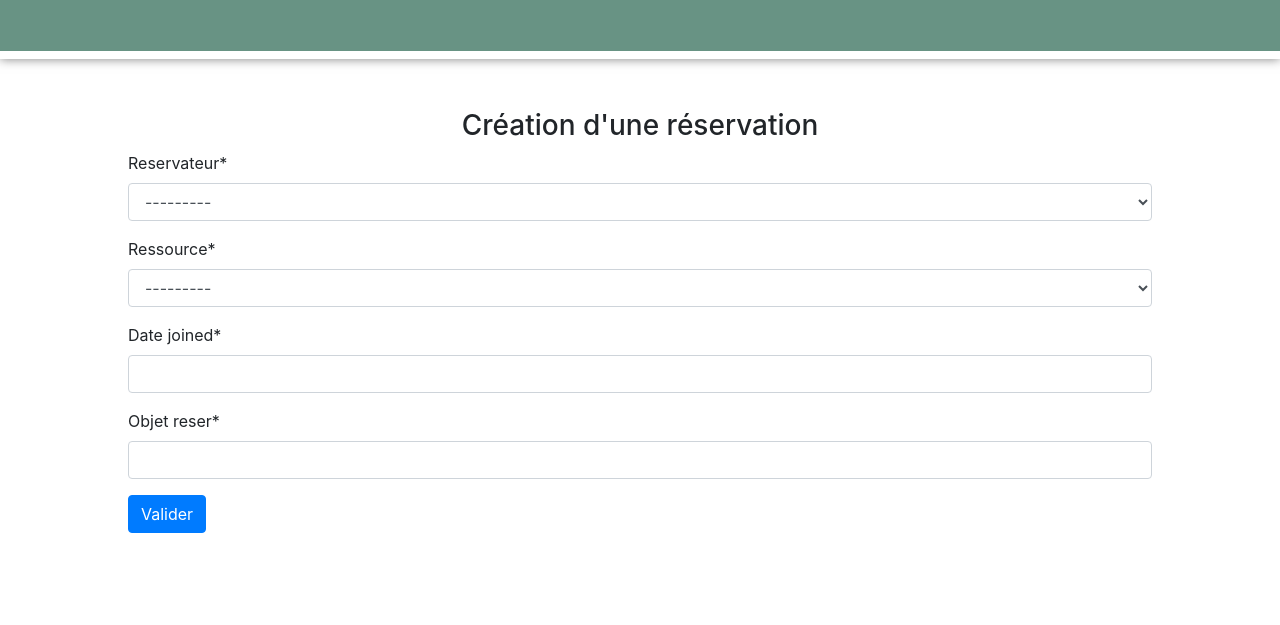
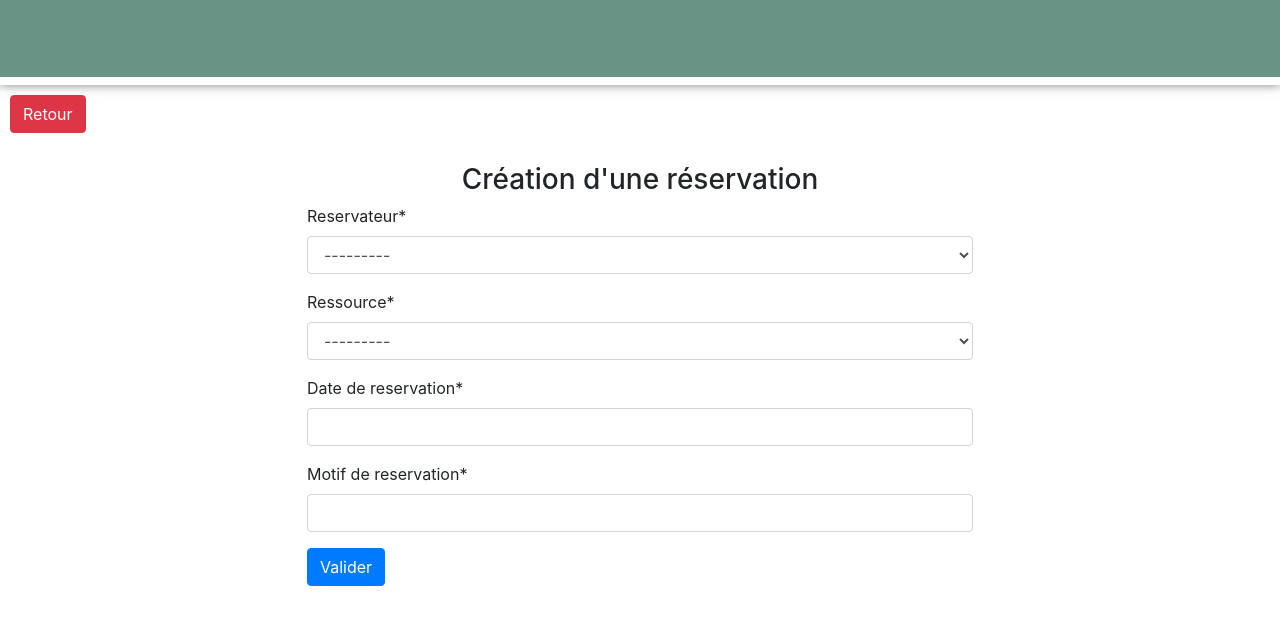
Before and after one commit to kiswayODG/ProjetTutore-Reservation-de-ressources-pedagogiques, a Django app: page /reservation/create_reserv in a window 1280 px wide. Shown: the top 625 px of the page. Run offline with Django 4.2, Linux system fonts and the light colour scheme; data comes from the database, SQL or seed files in the repository; data that the repository does not hold is empty; some libraries are stand-ins or nearby versions.

Commit message:
module reservation-createFormStyle

```diff
--- a/GesRessourcesPed/srcApp/models.py
+++ b/GesRessourcesPed/srcApp/models.py
@@ -39,5 +39,5 @@ class Ressource(models.Model):
 class Reservation(models.Model):
     reservateur = models.ForeignKey(Personnel, on_delete=models.CASCADE)
     ressource = models.ForeignKey(Ressource, on_delete=models.CASCADE)
-    date_joined = models.DateField()
-    objet_reser = models.CharField(max_length=255)
+    date_de_reservation = models.DateField()
+    motif_de_reservation = models.CharField(max_length=255)
--- a/GesRessourcesPed/srcApp/templates/create_reservation.html
+++ b/GesRessourcesPed/srcApp/templates/create_reservation.html
@@ -1,17 +1,21 @@
 
 {% extends 'base.html' %}
  {% block navigation %}
-              <h1 style="padding:2%"> </h1>
+              <h1 style="padding:3%"> </h1>
        {% endblock %}
 {% load crispy_forms_tags %}
 {% block content %}
- <h3 class="text-center" style="margin-top:50px">Création d'une réservation</h3>
-<form action="" method="post" style="margin-left:10%; margin-right:10%">
-    <div class="form-group">
+
+ <a href="{% url 'reservation' %}" class="btn btn btn-danger" style="margin:10px">Retour</a>
+    <div class="container">
+ <h3 class="text-center" style="margin-top:20px">Création d'une réservation</h3>
+<form action="" method="post" style="margin-left:20%; margin-right:20%">
+
+
   {% csrf_token %}
   {{ form|crispy }}
 
   <button type="submit" class="btn btn-primary">Valider</button>
-        </div>
 </form>
+</div>
 {% endblock %}
--- a/GesRessourcesPed/srcApp/templates/reservHome.html
+++ b/GesRessourcesPed/srcApp/templates/reservHome.html
@@ -14,7 +14,7 @@
         <div class="create-reservation" style="margin:50px"></div>
         <div style="display:inline-block">
         <button type="button" class="btn btn btn-danger" style="margin:10px">Retour</button>
-        <button type="button" class="btn btn-success "><a class="text-white" href="{% url 'create_reservation' %}">Faire reservation</a></button>
+        <a class="btn btn-success " href="{% url 'create_reservation' %}">Faire reservation</a>
         </div>
          <table class="table table-bordered mx-auto" >
         <thead>
```
Also changed, not shown: GesRessourcesPed/db.sqlite3.
